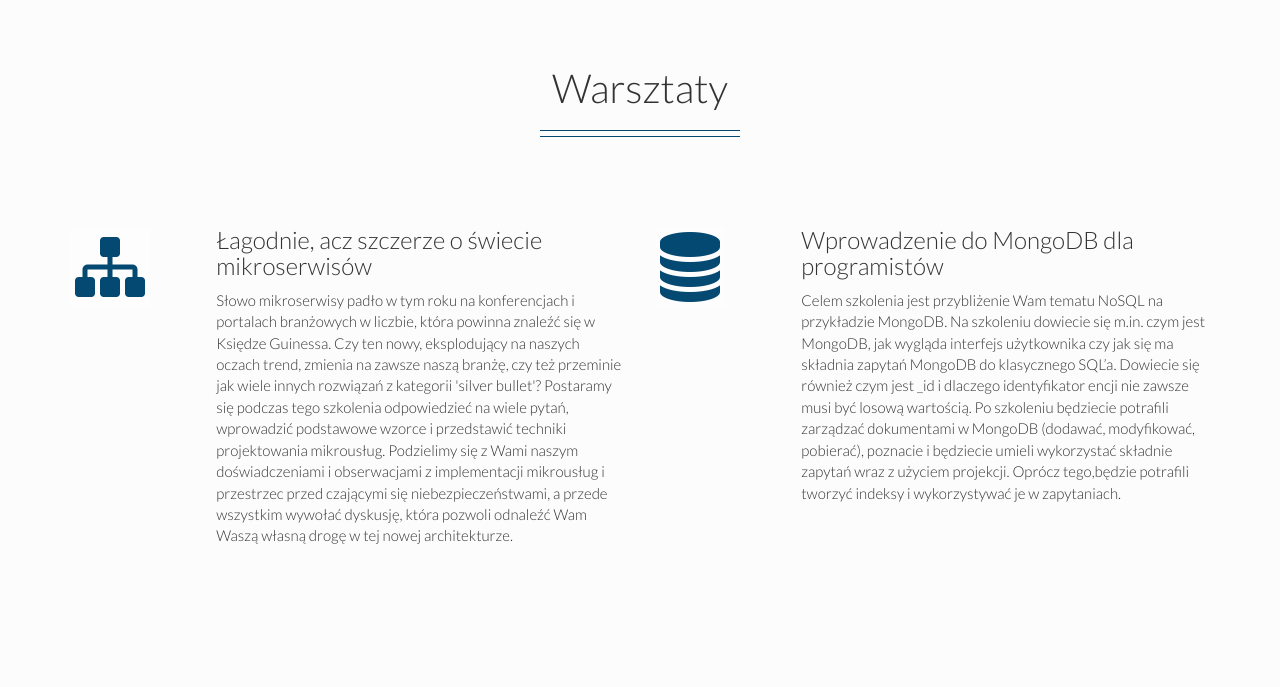
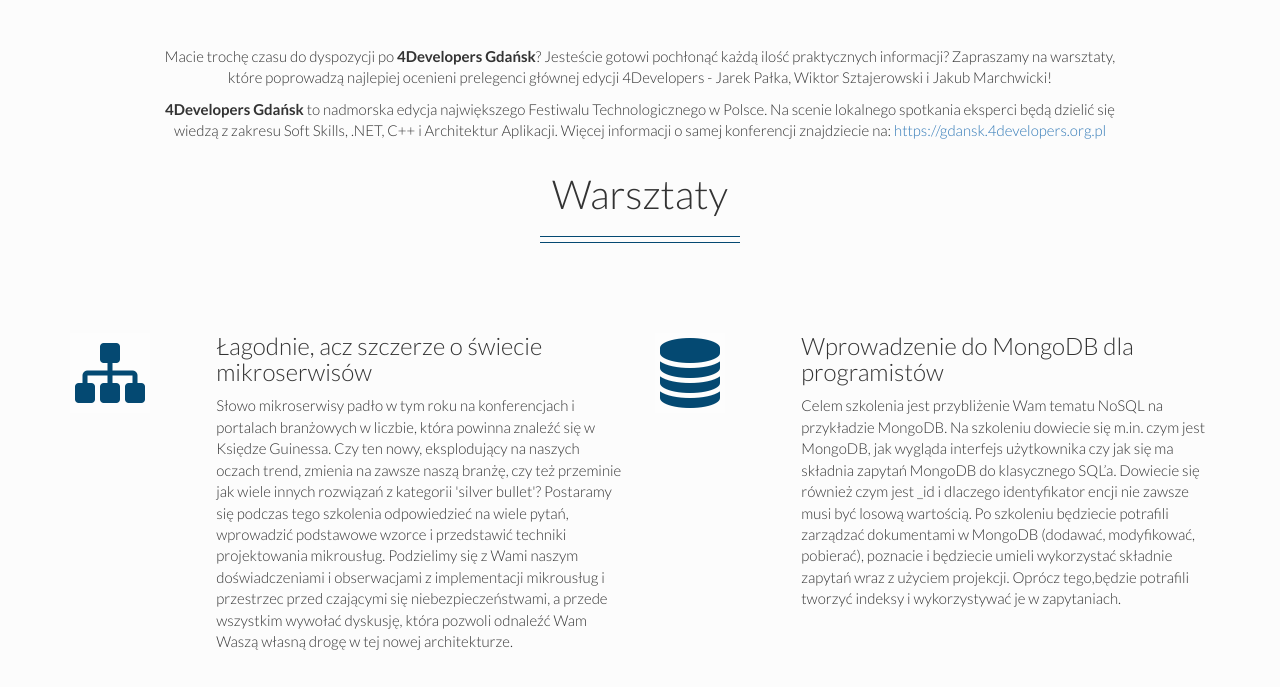
Before and after one commit to 42patterns/labs-website, a Jekyll site: the page built from index.html, in a window 1280 px wide and 900 px high, scrolled down 691 px, cut to the strip 213-900 px from the top of the window. Built offline with Jekyll 4.4.1, drawn with Linux system fonts in a browser that asks for light colours; nearby versions of some CDN libraries; comment, search, counter and statistics services are not loaded.

Commit message:
Lead nt 4 developers

```diff
--- a/_config.yml
+++ b/_config.yml
@@ -72,6 +72,8 @@
 workshops:
   title: Warsztaty
   id: workshops
+  lead: "Macie trochę czasu do dyspozycji po <b>4Developers Gdańsk</b>? Jesteście gotowi pochłonąć każdą ilość praktycznych informacji? Zapraszamy na warsztaty, które poprowadzą najlepiej ocenieni prelegenci głównej edycji 4Developers - Jarek Pałka, Wiktor Sztajerowski i Jakub Marchwicki!"
+  lead-4dev: "<b>4Developers Gdańsk</b> to nadmorska edycja największego Festiwalu Technologicznego w Polsce. Na scenie lokalnego spotkania eksperci będą dzielić się wiedzą z zakresu Soft Skills, .NET, C++ i Architektur Aplikacji. Więcej informacji o samej konferencji znajdziecie na: <a href=\"https://gdansk.4developers.org.pl\" target=_blank>https://gdansk.4developers.org.pl</a>"
   elements:
    - title: "Łagodnie, acz szczerze o świecie mikroserwisów"
      icon: "sitemap"
--- a/_includes/workshops.html
+++ b/_includes/workshops.html
@@ -2,6 +2,15 @@
 			<img class="top-diagonal hidden-xs hidden-sm" src="media/img/top-diagonal.png" alt="">
 
 			<div class="container padding-top-50 padding-bottom-50">
+				<div class="row">
+						<p class="text-center padding-left-100 padding-right-100">
+							{{ site.workshops.lead }}
+						</p>
+						<p class="text-center padding-left-100 padding-right-100">
+							{{ site.workshops.lead-4dev }}
+						</p>
+				</div>
+
 				<div class="row">
 					<div class="col-lg-12">
 
```
